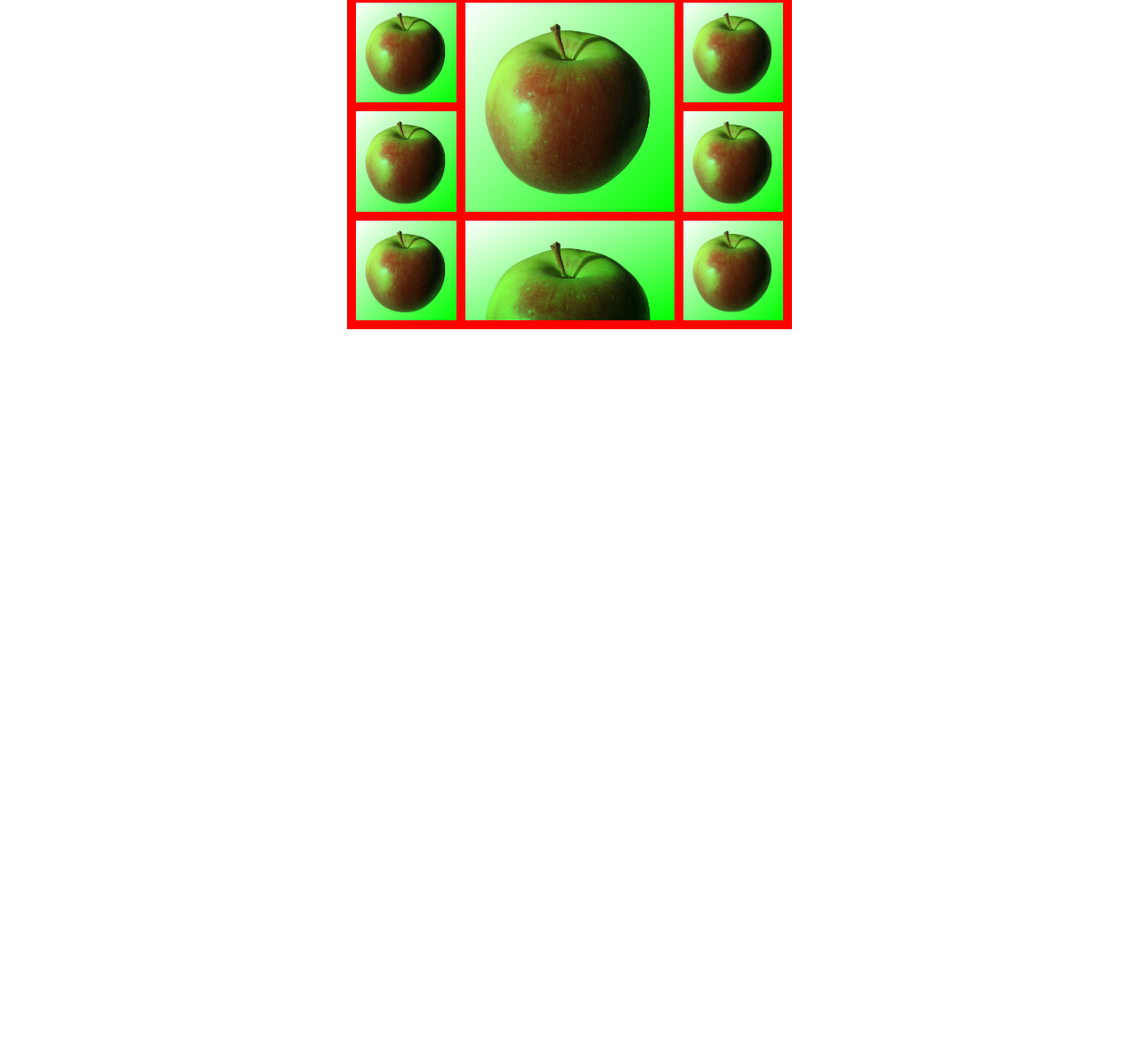
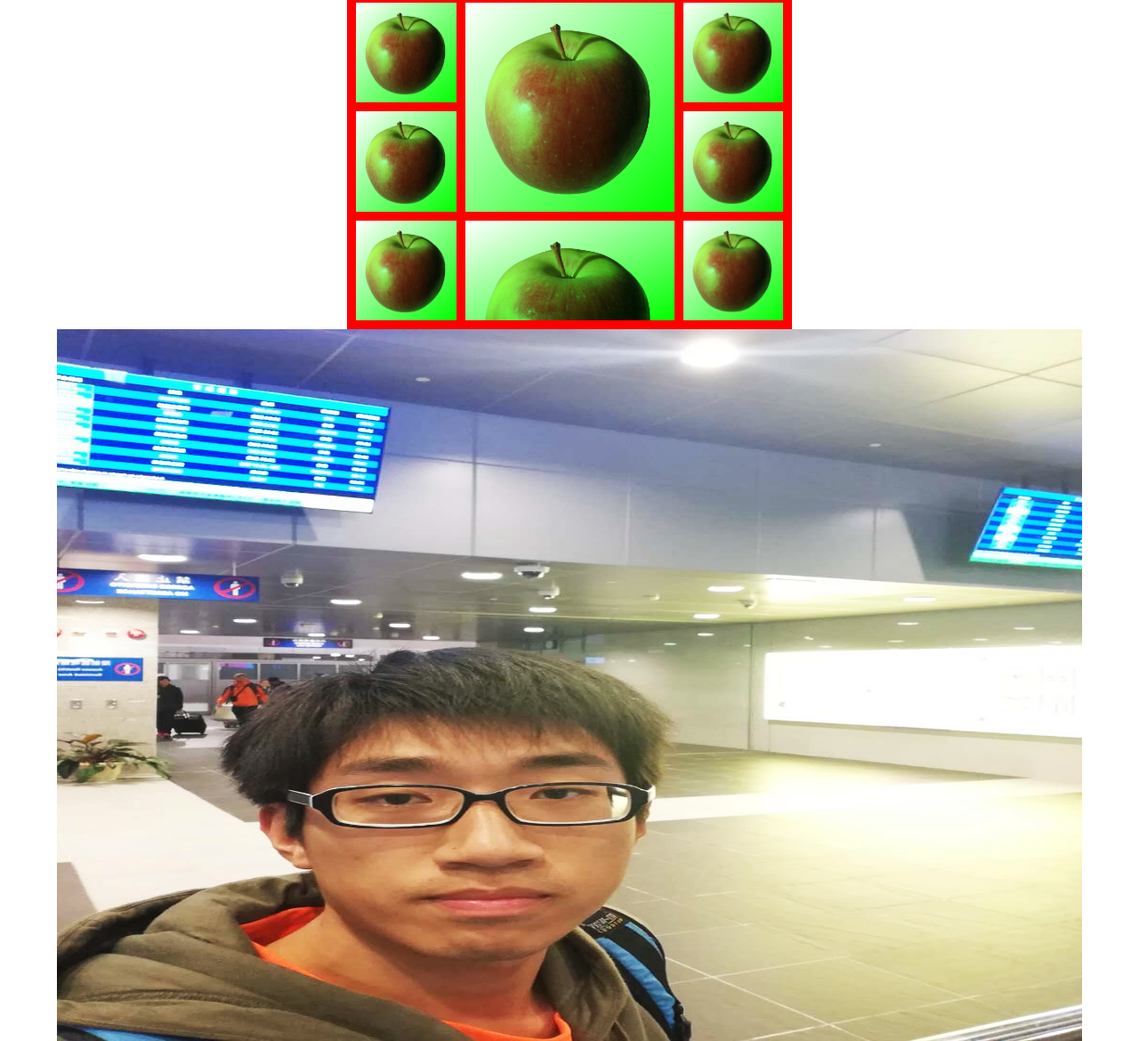
Before and after one commit to wai123999/MyFaminlyWeb, a plain HTML site: page index.html in a window 1280 px wide. Shown: the part 1546-2716 px from the top of the page at 89% size. Before the commit the page ends 1916 px from the top, so only its background shows below. Drawn offline with nearby package versions, Linux system fonts and the light colour scheme.

Commit message:
Add glitch photo

```diff
--- a/index.html
+++ b/index.html
@@ -159,6 +159,11 @@
 
     </div>
   </div>
+  <div class="glitch-container">
+
+
+
+  </div>
   </div>
 </body>
 
--- a/main.scss
+++ b/main.scss
@@ -438,5 +438,75 @@ $gutter : 1rem;
      }
 
    }
+}
+.glitch-container
+{
+  position:relative;
+  margin:0 auto;
+  width:90%;
+  height:100vh;
+  background-image:url(wai.jpg);
+  background-size:100% 100%;
+  &:after
+  {
+    content:"";
+    display:block;
+    height:100%;
+    width:100%;
+    background-image:url(wai.jpg);
+    background-size:100% 100%;
+    position:absolute;
+    top:0;
+    left:0;
+    opacity:0.5;
+  //  animation-name:glitch;
+    animation-duration:1s;
+    animation-timing-function: linear;
+    animation-delay:0s;
+    animation-iteration-count:infinite;
+    animation-direction:alternate;
+    z-index:4;
+    mix-blend-mode:hard-light;
+  }
+  &:before
+  {
+    content:"";
+    top:0;
+    left:0;
+    display:block;
+      width:100%;
+    height:100%;
+    display:block;
+    position:absolute;
+    background-image:url(wai.jpg);
+    background-size:100% 100%;
+    opacity:0.5;
+    z-index:3;
+  }
+  &:hover
+  {
+    &:before
+    {
+      animation:glitch .3s linear 0s infinite ;
+    }
+    &:after
+    {
+        animation:glitch .3s linear 0s infinite alternate;
+    }
+  }
+}
 
+@keyframes glitch
+{
+  0%{ background-position:-4px 0px;filter: hue-rotate(0deg);}
+  10%{ background-position:4px 0px}
+  20%{  background-position:6px 0px}
+  30%{ background-position: -12px 0px}
+  40%{  background-position:-10px -2px}
+  50%{ background-position:20px 0px}
+  60%{  background-position:-40px 0px}
+  70%{ background-position: 0px 0px}
+  80%{  background-position: 10px 30px}
+  90%{  background-position:-10px -5px}
+  100%{  background-position:0px 0px;filter: hue-rotate(360deg);}
 }
```
Also changed, not shown: main.css, wai.jpg (added), 1 other file.
